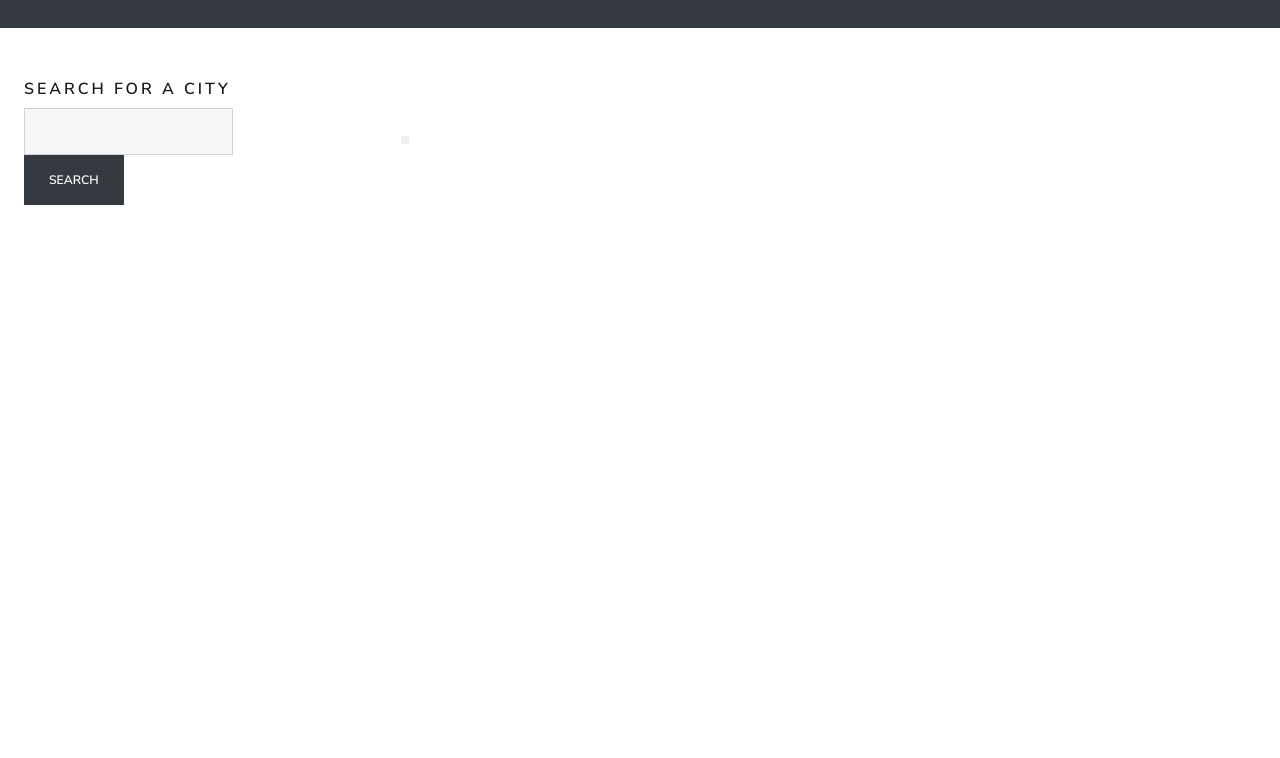
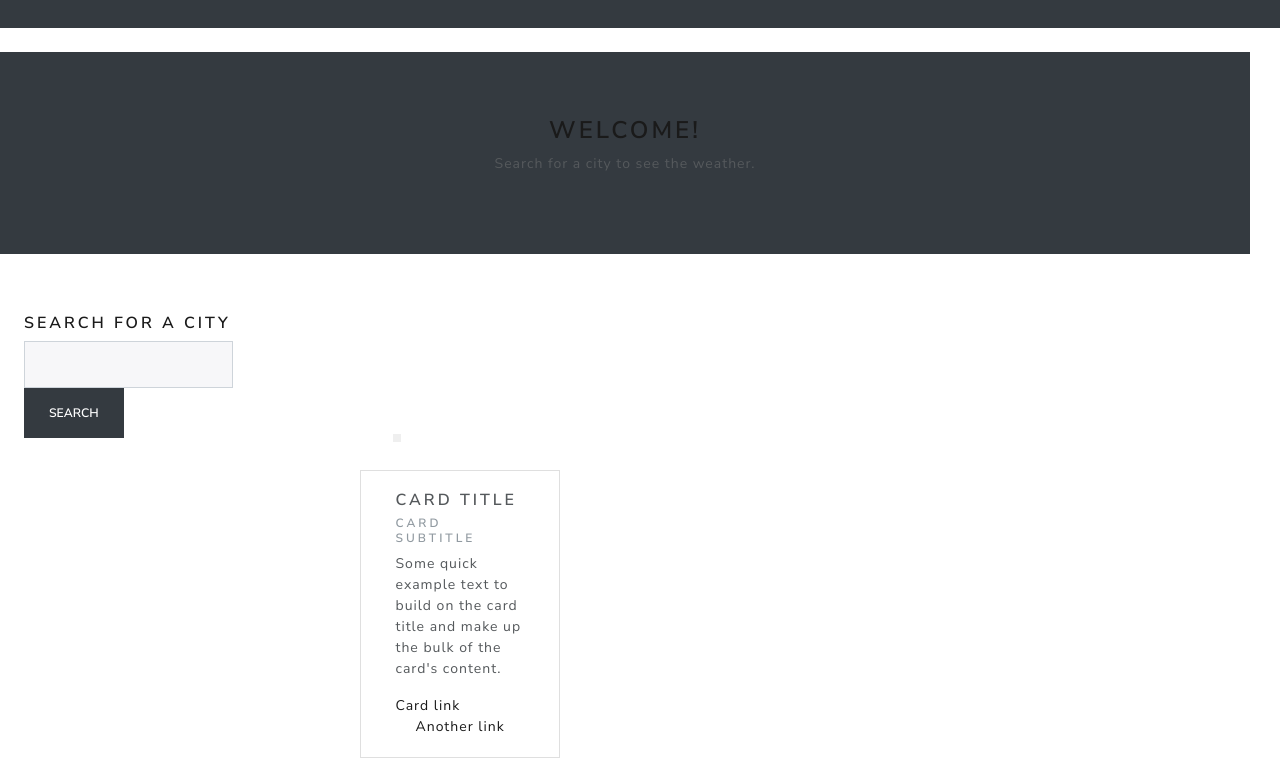
Before and after one commit to Andreloui5/WeatherDashboard, a plain HTML site: page index.html in a window 1280 px wide. Shown: the part 66-824 px from the top of the page. Before the commit the page ends 800 px from the top, so only its background shows below. Drawn offline with nearby package versions, Linux system fonts and the light colour scheme.

Commit message:
added better spacing on grid

```diff
--- a/assets/css/style.css
+++ b/assets/css/style.css
@@ -2,6 +2,11 @@ h1 {
     color: white;
 }
 
+/* Main Dasboard border
+#mainDashboard{
+    border: 1px groove grey;
+    overflow-wrap: normal;
+} */
 /* surround for the uv index */
 .uvIndex {
     display: inline-block;
--- a/assets/js/script.js
+++ b/assets/js/script.js
@@ -10,28 +10,24 @@ function currentWeather(searchValue){
         url: weatherUrl + searchValue + weatherApiKey,
         type: "GET",
     }).then(function(response){
-
+        console.log(response)
+        //adds a class of card to the main dashboard (enabling the light border)
+        var dashboard = $("#mainDashboard").addClass("card");
+        // Adds the title to the page: '____' weather details:
         var title = $(".today").html(response.name + " weather details:");
-        var todaysTemp = $("#todaysTemp").text("Temperature: " + response.main.temp + "°");
-        //provides today's date
+        //puts today's date on the page
         var currentDate = $("#currentDate").text(moment().format("l"));
-
+        //puts today's temperature on the page
+        var todaysTemp = $("#todaysTemp").text("Temperature: " + response.main.temp + "°F");
+        //puts today's 'feels like' temperature on the page
+        var todaysFeels = $("#todaysFeels").text("Feels like: " + response.main.feels_like + "°F");
+        //puts today's humidity on the page
+        var todaysHumid = $("#todaysHumid").text("Humidity: " + response.main.humidity + "%");
         getUV(response.coord.lat, response.coord.lon)
     });
 
 }
 
-function getForcast(searchValue){
-    $.ajax({
-        url: weatherUrl + searchValue + weatherApiKey,
-        type: "GET",
-    }).then(function(response){
-        console.log(response);
-        // Adds feels like temp to the main dashboard
-        var todaysFeels = $("#todaysFeels").text("Feels like: " + response.main.feels_like + "°")
-    })
-
-}
 
 function getUV(lat, lon){
     $.ajax({
@@ -40,7 +36,7 @@ function getUV(lat, lon){
     }).then(function(response){
         console.log(response);
         //adds text stating the current UV Index at the chosen location
-        var uvStaticText = $(".uv").text("UV index: ");
+        var uvStaticText = $(".uv").text("UV index:");
         var uvNum = $(".uvNum").text(response.value)
         // changes the colors based on UV index
         if (response.value < 3) {
@@ -69,7 +65,6 @@ $("#search-button").on("click", function(){
 
     //searches openweather for:
     currentWeather(searchValue)
-    getForcast(searchValue)
 })
 
 
--- a/index.html
+++ b/index.html
@@ -15,8 +15,12 @@
     </header>
 
     <!-- Search Box -->
-    <div class="container-fluid">
-        <div class="row">
+    <div class="container-fluid row">
+
+        <div class="jumbotron col-12 text-center bg-dark">
+                <h3>Welcome!</h3>
+                <p>Search for a city to see the weather.</p>
+        </div>
         <!-- Search Area -->
         <aside class="col-lg-3 m-3 p-2">
             <h5 class="mt-1">Search for a City</h5>
@@ -27,23 +31,39 @@
         </aside>
 
         <!-- Main Dashboard -->
-            <div class="col-lg-8 m-3 p-2">
-                <div class="row">
-                    <h3 class="today"></h3>
+        <div class="col-lg-8">
+            <section class="row">
+                <div class="col-12 m-3 p-2" style="width: 18rem;" id="mainDashboard">
+                    <div class="card-body row">
+                        <h3 class="card-title today p-1"></h3>
                     </div>
                     <section class="stats">
-                    <h4 id="currentDate"class="m-1 p-1"></h4>
+                        <h4 id="currentDate"class="card-text m-1 p-1"></h4>
                         <!-- Actual Temperature -->
-                    <p id="todaysTemp" class="m-1 p-1"></p>
+                        <p id="todaysTemp" class="card-text m-1 p-1"></p>
                         <!-- Feels like Temperature -->
-                    <p id="todaysFeels" class="m-1 p-1"></p>
+                        <p id="todaysFeels" class="card-text m-1 p-1"></p>
+                        <!-- Humidity -->
+                        <p id="todaysHumid" class="card-text m-1 p-1"></p>
                         <!-- UV index -->
                         <p class="uv m-1 p-1 uvIndex"></p>
-                    <button class="uvNum m-1 p-1 uvIndex"></button>
+                        <button class="uvNum  m-1 p-1 uvIndex"></button>
                     </section>
                 </div>
+            </section>
+
+
+            <!-- Cards to populate  -->
+            <div class="col-3 card" style="width: 18rem;">
+                <div class="card-body">
+                <h5 class="card-title">Card title</h5>
+                <h6 class="card-subtitle mb-2 text-muted">Card subtitle</h6>
+                <p class="card-text">Some quick example text to build on the card title and make up the bulk of the card's content.</p>
+                <a href="#" class="card-link">Card link</a>
+                <a href="#" class="card-link">Another link</a>
                 </div>
-
+            </div>
+        </div>
     </div>
 
 
```
Lines whose indentation alone changed are shown as unchanged.
